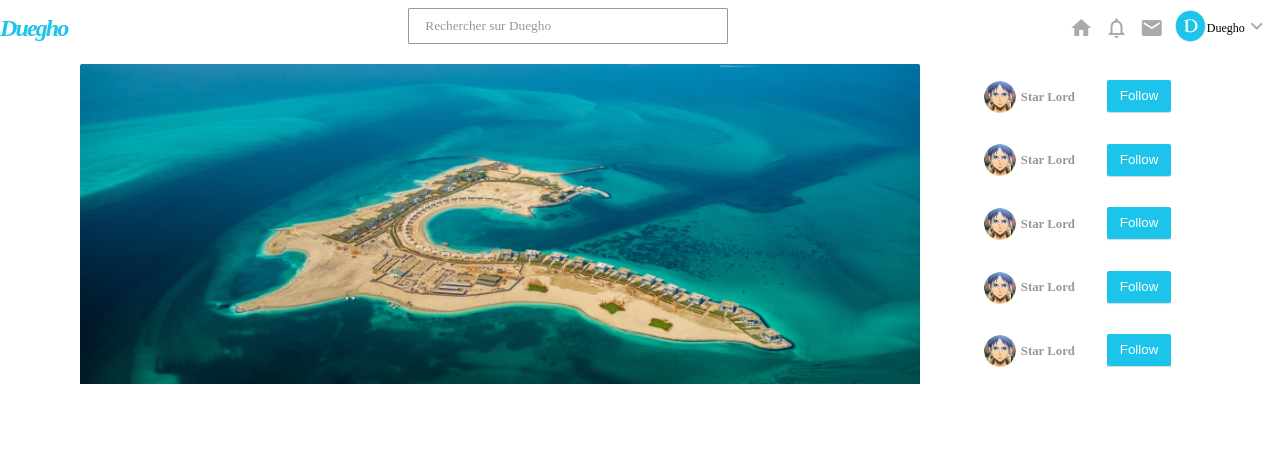
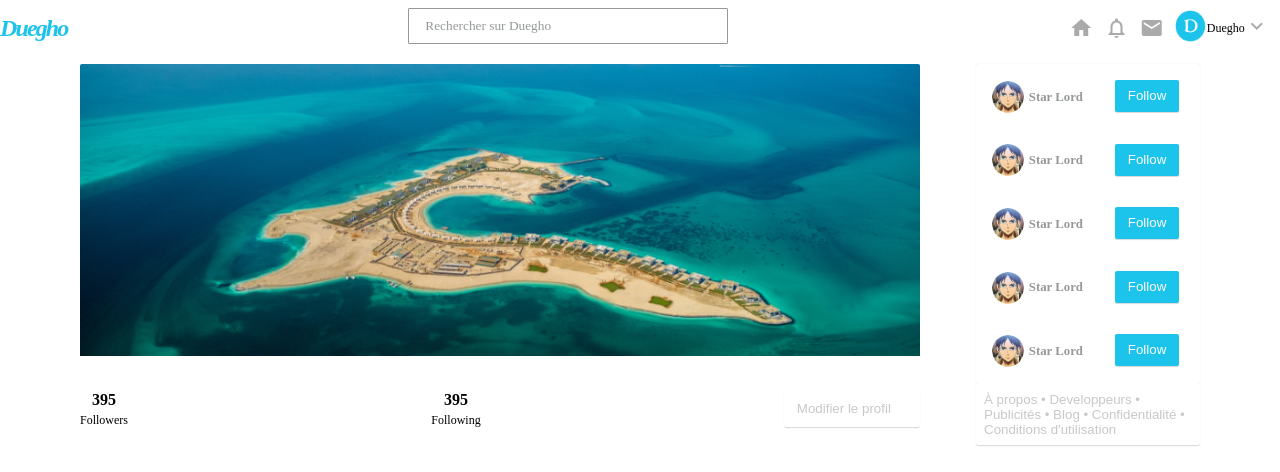
Before and after one commit to newordn/duegho_social_network, a React (Create React App) app: page /profile in a window 1280 px wide. Shown: the top 472 px of the page. Built offline with nearby package versions, Linux system fonts and the light colour scheme.

Commit message:
Adding the second section (followers,following,footer)

```diff
--- a/src/Profile/Profile.css
+++ b/src/Profile/Profile.css
@@ -7,16 +7,44 @@
     padding: 1rem 5rem 0rem 5rem;
     background-color:white;
 }
+
 .section1
 {
     display: flex;
     flex-flow:row wrap;
     width: 100%;
     box-sizing: border-box;
+    justify-content: space-between;
  }
- .section1_img
+ .section1_friendProposition
  {
-     box-sizing: border-box;
-     width: 75%;
-     margin-right:3rem;
+     width: 20%;
+     height: 25rem;
  }
+ .section1_col_1,.section1_col_2
+ {
+    box-sizing: border-box;
+    display: flex;
+    flex-flow: column;
+ }
+.section1_col_1
+{
+    width:75%;
+    background-color:white;
+    border-radius: 2px;
+
+}
+.section1_col_2
+{
+    box-sizing: border-box;
+    width:20%;
+
+}
+.section_col_1_footer
+{
+    display:flex;
+    flex-flow: row wrap;
+    height: 100%;
+    width: 100%;
+    justify-content: space-between;
+}
--- a/src/Profile/Profile.js
+++ b/src/Profile/Profile.js
@@ -1,6 +1,8 @@
 import React, { Component } from 'react';
 import Img from '../components/Img/Img';
 import FriendProposition from '../components/FriendProposition/FriendProposition';
+import Follow from '../components/Follow/Follow';
+import Button from '../components/Button/Button';
 import './Profile.css';
 
 
@@ -10,8 +12,22 @@ class Profile extends Component {
         return (
             <div className="profile">
                 <section className="section1">
-                    <div class="section1_img"><Img width="100%" src="/imgs/cover.png" alt="Cover Image"  height="20rem" round={false} /></div>
-                    <FriendProposition/>
+                    <div class="section1_col_1">
+                        <Img width="100%" src="/imgs/cover.png" alt="Cover Image"  round={false} />
+                        <div class="section_col_1_footer">
+                        <Follow followers={true} />
+                        <Follow following={true}/>
+                        <Button alignment="center" backgroundColor="bg-white" text="Modifier le profil" textStyle="gray" height="changeProfil-height" width="changeProfil-width" />
+                        </div>
+                    </div>
+                    <div class="section1_col_2 section1_friendProposition">
+                        <FriendProposition/>
+                        <Button alignment="center" backgroundColor="bg-white" text="À propos
+                        • Developpeurs •
+                        Publicités • Blog
+                        • Confidentialité • Conditions d'utilisation" textStyle="gray" alignment="left">
+                        </Button>
+                    </div>
                 </section>
             </div>
             );
--- a/src/components/Button/Button.css
+++ b/src/components/Button/Button.css
@@ -1,12 +1,12 @@
 button
 {
-
   border-radius: 2px;
   background-color: #ffffff;
   border:none;
   box-shadow: 0 1px 1px 0 rgba(0, 0, 0, 0.16);
   outline: none;
-
+  box-sizing: border-box;
+  padding: 0.5rem;
 }
 .friendProposition-width
 {
@@ -17,6 +17,15 @@ button
 {
     height:2rem;
     line-height: 2rem;
+}
+.changeProfil-width
+{
+    width:8.5rem;
+}
+.changeProfil-height
+{
+    height:2.25rem;
+    line-height: 2.25rem;
 }
 .sidebar-height
 {
@@ -71,6 +80,10 @@ button
 {
     color:white;
 }
+.gray
+{
+    color: rgb(200,200,200);
+}
 .bg-white
 {
     background-color:white;
--- /dev/null
+++ b/src/components/Follow/Follow.css
@@ -0,0 +1,21 @@
+.follow
+{
+    display:flex;
+    flex-flow: column wrap;
+    justify-content: center;
+    align-items: center;
+}
+.follow_label
+{
+    font-size: 0.75rem;
+  font-weight: 500;
+  line-height: 1.67;
+  letter-spacing: normal;
+  color: #000000;
+}
+.follow_number
+{
+    font-size: 1rem;
+  font-weight: bold;
+  line-height: 1.25;
+}
--- /dev/null
+++ b/src/components/Follow/Follow.js
@@ -0,0 +1,29 @@
+import React, { Component } from 'react';
+import './Follow.css';
+import PropTypes from 'prop-types';
+
+
+class Follow extends Component {
+
+
+    render() {
+        let label,number=395;
+        if (this.props.following)
+            label="Following"
+            else if(this.props.followers)
+            label="Followers"
+        return(
+        <div class="follow">
+            <span class="follow_number">{number}</span>
+            <span class="follow_label">{label}</span>
+
+        </div>
+        )
+    }
+    static propTypes =
+        {
+            following: PropTypes.bool,
+            followers: PropTypes.bool
+        }
+}
+export default Follow;
--- a/src/components/FriendProposition/FriendProposition.css
+++ b/src/components/FriendProposition/FriendProposition.css
@@ -3,10 +3,13 @@
     display: flex;
     flex-flow:column wrap;
     justify-content: space-between;
-    width: 20%;
     background-color: white;
     box-sizing: border-box;
+    width: 100%;
+    height: 80%;
     padding: 1rem 1rem 1rem 1rem;
+    border-radius: 2px;
+    box-shadow: 0 0 1px 0 rgba(0, 0, 0, 0.16);
 
 }
 .friendProposition_item
```
